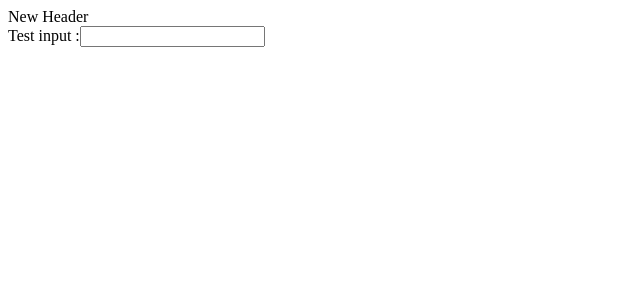
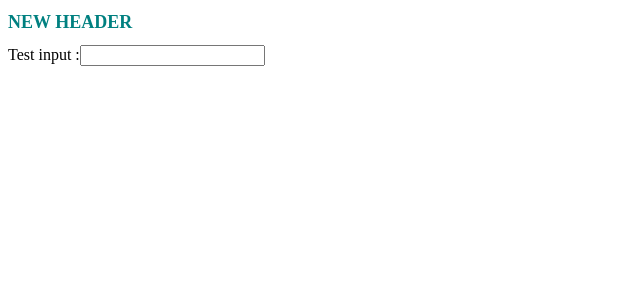
Before and after one commit to BojanMijatovic/start-with-react, a React (Create React App) app in the folder practice-and-examples/: page / in a window 1280 px wide. Shown: the top 300 px of the page, without its empty margins (0-640 px from the left). Built offline with nearby package versions, Linux system fonts and the light colour scheme.

Commit message:
start with style

```diff
--- a/practice-and-examples/src/components/Header.js
+++ b/practice-and-examples/src/components/Header.js
@@ -1,7 +1,6 @@
 import React from 'react';
 import SearchInput from './SearchInput';
-
-
+import main from './style/main.css'
 class Header extends React.Component {
   state = {
     name: 'New Header',
@@ -11,10 +10,10 @@ class Header extends React.Component {
     console.log(inputValue);
   }
 
-
   render() {
     return (
-      <div>{this.state.name}
+      <div>
+        <h1 className='header'>{this.state.name}</h1>
         <SearchInput test={this.textValue} />
       </div>
     )
--- a/practice-and-examples/src/components/SearchInput.js
+++ b/practice-and-examples/src/components/SearchInput.js
@@ -1,9 +1,5 @@
 import React from 'react';
-
-
 class SearchInput extends React.Component {
-
-
   state = {
     inputValue: ''
   }
@@ -14,8 +10,6 @@ class SearchInput extends React.Component {
   }
 
   render() {
-
-
     return (
       <div>
         <form onSubmit={this.onFormS}>
--- /dev/null
+++ b/practice-and-examples/src/components/style/main.css
@@ -0,0 +1,5 @@
+.header {
+  color: teal;
+  font-size: 18px;
+  text-transform: uppercase;
+}
```
Also changed, not shown: 1 other file (tests, documents, lock files or other folders).
